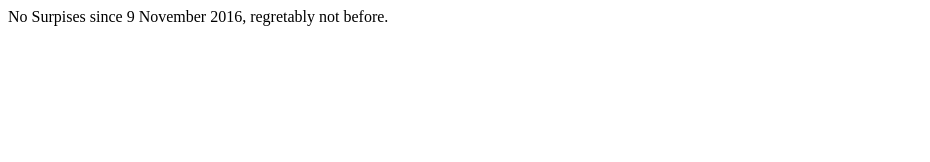
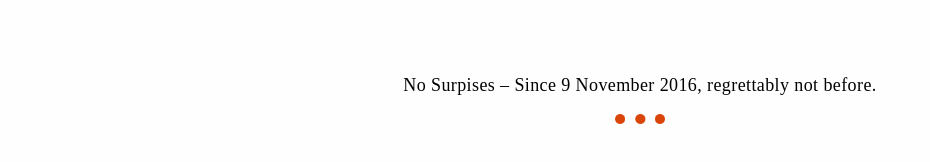
Before and after one commit to no-surprises/no-surprises.github.io, a plain HTML site: page index.html in a window 1280 px wide. Shown: the whole page, without its empty margins (0-930 px from the left). Drawn offline with Linux system fonts and the light colour scheme; a small style sheet from the web is missing.

Commit message:
first push

```diff
--- a/css/style.css
+++ b/css/style.css
@@ -0,0 +1,27 @@
+html, body {
+	margin: 0;
+	padding: 0;
+	border: 0;
+	width: 100%;
+	font-family: TymaGaramont-Regular;
+	line-height: normal;
+	font-weight: normal;
+	font-size: 18px;
+	letter-spacing: .4px;
+	background-color: #fefefe;
+	color: #020202;
+}
+
+div {
+	margin: 0 auto;
+	margin-top: 75px;
+	width: 80%;
+	text-align: center;
+}
+
+.dots {
+	display: block;
+	margin: 0 auto;
+	margin-top: 15px;
+	width: 50;
+}
--- /dev/null
+++ b/fonts/MyFontsWebfontsKit.css
@@ -0,0 +1,24 @@
+/**
+ * @license
+ * MyFonts Webfont Build ID 2944764, 2014-12-27T04:55:29-0500
+ *
+ * The fonts listed in this notice are subject to the End User License
+ * Agreement(s) entered into by the website owner. All other parties are
+ * explicitly restricted from using the Licensed Webfonts(s).
+ *
+ * You may obtain a valid license at the URLs below.
+ *
+ * Webfont: TymaGaramont-Regular by T4
+ * URL: http://www.myfonts.com/fonts/t4typography/tyma-garamont/regular/
+ * Copyright: Copyright (c) 2007 by Bo Berndal, Sweden. All rights reserved.
+ * Licensed pageviews: 10,000
+ *
+ *
+ * License: http://www.myfonts.com/viewlicense?type=web&buildid=2944764
+ *
+ * © 2014 MyFonts Inc
+*/
+
+
+/* @import must be at top of file, otherwise CSS will not work */
+@import url("//hello.myfonts.net/count/2ceefc");
--- a/index.html
+++ b/index.html
@@ -11,13 +11,17 @@
 		<link rel="shortcut icon" href="img/favicon.png">
 
 		<link rel="stylesheet" href="css/style.css">
+		<link rel="stylesheet" type="text/css" href="/fonts/MyFontsWebfontsKit.css">
 
 		<title> No Surprises </title>
 
 	</head>
 	<body>
 
-		<p> No Surpises since 9 November 2016, regretably not before.  <p>
+		<div>
+			<p>No Surpises – Since 9 November 2016, regrettably not before.</p>
+		</div>
+		<img class="dots" src="img/ns.png">
 
 	</body>
 </html>
```
Also changed, not shown: fonts/webfonts/3297FC_0_0.ttf (added), fonts/webfonts/3297FC_0_0.woff (added), fonts/webfonts/3297FC_0_0.woff2 (added), img/ns.png (added), 5 other files.
